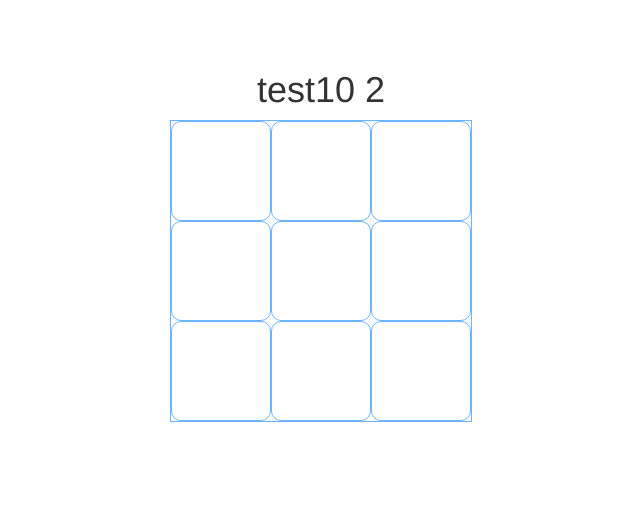
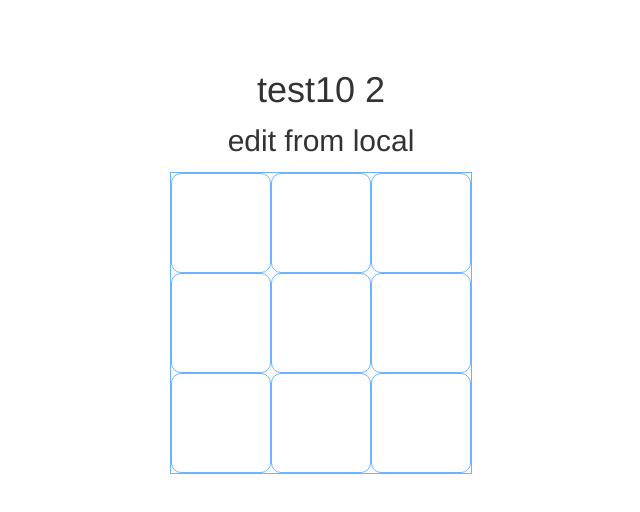
Before and after one commit to SILVERSPASE/tic-tak-toe-classic, a plain HTML site: page index.html in a window 1280 px wide. Shown: the whole page, without its empty margins (319-959 px from the left). Drawn offline with nearby package versions, Linux system fonts and the light colour scheme.

Commit message:
local edit

```diff
--- a/index.html
+++ b/index.html
@@ -13,6 +13,7 @@
 	<div class="container">
 		<div class="row tac">
 			<h1>test10 2</h1>
+			<p>edit from local</p>
 			<div class="field">
 				<div data-ng-repeat = '(cellKey, cellValue) in field' class='cell {{cellValue}}' data-ng-click = 'cellClick(cellKey)'>
 					{{cellValue}}
```
